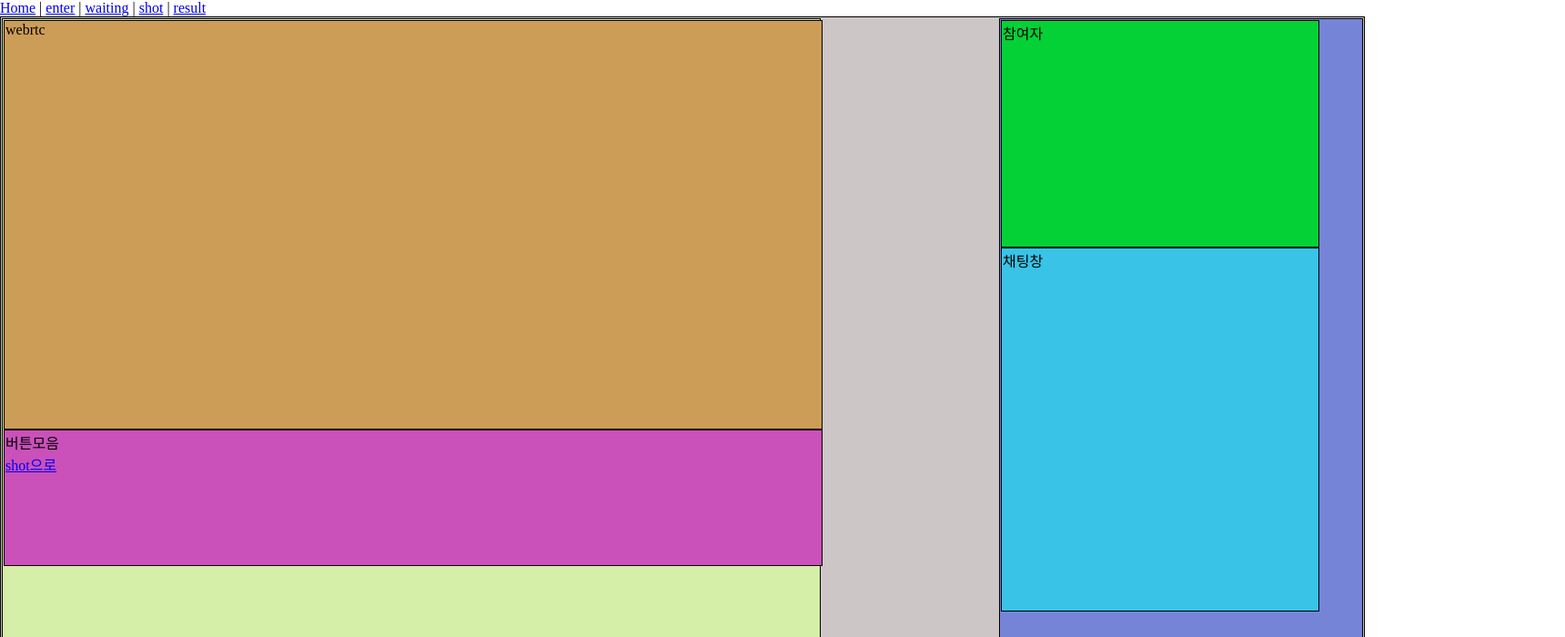
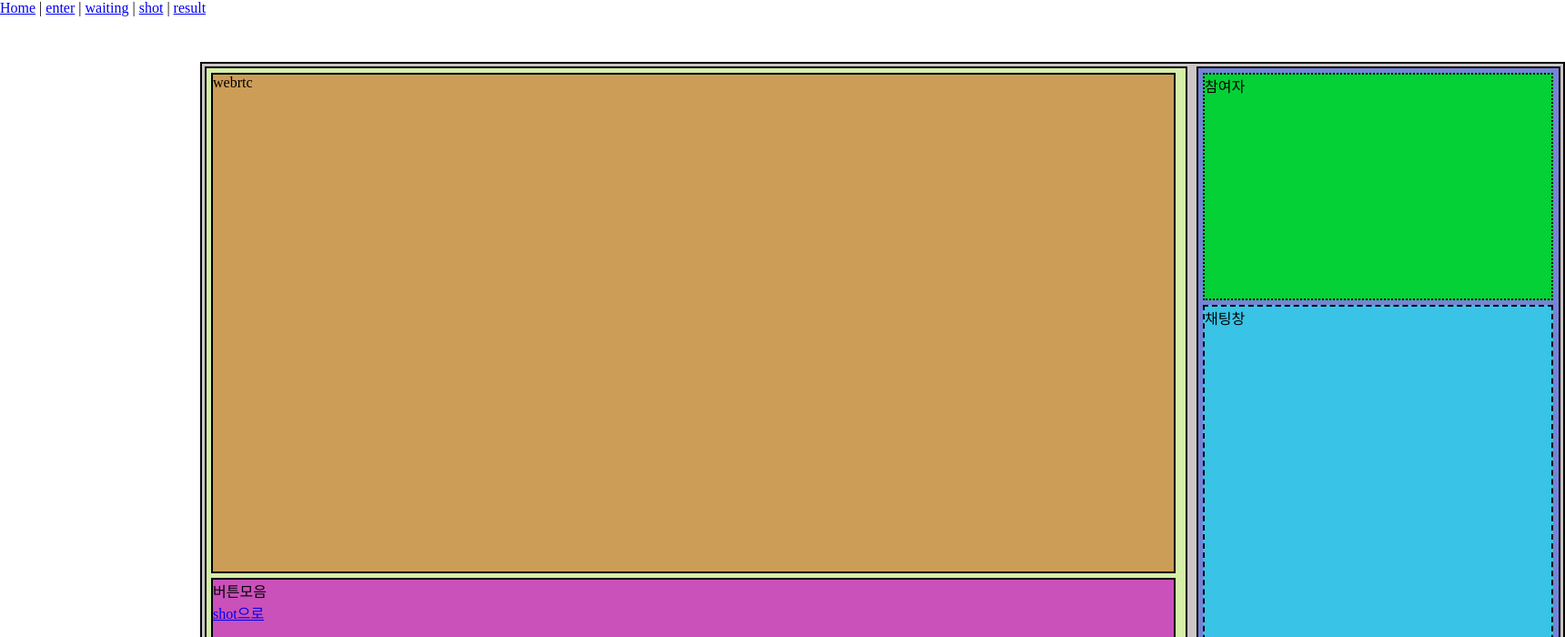
Before and after one commit to woozzangg/Moweb, a Vue app in the folder moweb_front/: page /waiting in a window 1280 px wide. Shown: the top 700 px of the page at 91% size, 1720 px wide, since content can reach past the window. Built offline with nearby package versions, Linux system fonts and the light colour scheme.

Commit message:
Update: 4페이지 배경설정 칸 추가

```diff
--- a/moweb_front/src/views/ResultView.vue
+++ b/moweb_front/src/views/ResultView.vue
@@ -23,62 +23,4 @@ export default {
 };
 </script>
 
-<style>
-.maincon {
-  background-color: rgb(204, 198, 198);
-  width: 1500px;
-  height: 700px;
-  float: left;
-  border: 1px solid rgb(0, 0, 0);
-  float: left;
-  padding: 1px;
-}
-.leftcon {
-  background-color: rgb(213, 238, 168);
-  width: 900px;
-  height: 700px;
-  float: left;
-  border: 1px solid rgb(0, 0, 0);
-  padding: 1px;
-}
-.rightcon {
-  background-color: rgb(118, 132, 216);
-  width: 400px;
-  height: 700px;
-  float: right;
-  border: 1px solid rgb(0, 0, 0);
-  padding: 1px;
-}
-.webrtc1 {
-  background-color: rgb(204, 157, 87);
-  width: 900px;
-  height: 450px;
-  float: center;
-  border: 1px solid rgb(0, 0, 0);
-  padding: 1px;
-}
-.btnzip {
-  background-color: rgb(202, 81, 186);
-  width: 900px;
-  height: 150px;
-  float: center;
-  border: 1px solid rgb(0, 0, 0);
-  padding: 1px;
-}
-.members {
-  background-color: rgb(3, 209, 54);
-  width: 350px;
-  height: 250px;
-  float: top;
-  border: 1px solid rgb(0, 0, 0);
-  padding: 1px;
-}
-.chattt {
-  background-color: rgb(57, 195, 230);
-  width: 350px;
-  height: 400px;
-  float: bottom;
-  border: 1px solid rgb(0, 0, 0);
-  padding: 1px;
-}
-</style>
+<style></style>
--- a/moweb_front/src/views/ShotView.vue
+++ b/moweb_front/src/views/ShotView.vue
@@ -1,8 +1,9 @@
 <template>
   <div class="maincon">
     <div class="leftcon">
-      <div class="webrtc1">webrtc</div>
-      <div class="btnzip">
+      <div class="selecttheme">테마선택</div>
+      <div class="webrtc2">webrtc</div>
+      <div class="btnzip2">
         버튼모음
         <div id="app">
           <router-link to="/result">result 화면</router-link>
@@ -25,61 +26,30 @@ export default {
 </script>
 
 <style>
-.maincon {
-  background-color: rgb(204, 198, 198);
-  width: 1500px;
-  height: 700px;
-  float: left;
-  border: 1px solid rgb(0, 0, 0);
-  float: left;
-  padding: 1px;
+.selecttheme {
+  background-color: rgb(214, 24, 24);
+  width: 200px;
+  height: 775px;
+  float: right;
+  border: 2px solid rgb(0, 0, 0);
+  margin: 5px;
 }
-.leftcon {
-  background-color: rgb(213, 238, 168);
-  width: 900px;
-  height: 700px;
-  float: left;
-  border: 1px solid rgb(0, 0, 0);
-  padding: 1px;
+.webrtc2 {
+  background-color: rgb(204, 157, 87);
+  width: 860px;
+  height: 550px;
+  float: center;
+  border: 2px solid rgb(0, 0, 0);
+
+  margin: 5px;
 }
-.rightcon {
-  background-color: rgb(118, 132, 216);
-  width: 400px;
-  height: 700px;
-  float: right;
-  border: 1px solid rgb(0, 0, 0);
-  padding: 1px;
-}
-.webrtc1 {
-  background-color: rgb(204, 157, 87);
-  width: 900px;
-  height: 450px;
+
+.btnzip2 {
+  background-color: rgb(202, 81, 186);
+  width: 860px;
+  height: 220px;
   float: center;
-  border: 1px solid rgb(0, 0, 0);
-  padding: 1px;
-}
-.btnzip {
-  background-color: rgb(202, 81, 186);
-  width: 900px;
-  height: 150px;
-  float: center;
-  border: 1px solid rgb(0, 0, 0);
-  padding: 1px;
-}
-.members {
-  background-color: rgb(3, 209, 54);
-  width: 350px;
-  height: 250px;
-  float: top;
-  border: 1px solid rgb(0, 0, 0);
-  padding: 1px;
-}
-.chattt {
-  background-color: rgb(57, 195, 230);
-  width: 350px;
-  height: 400px;
-  float: bottom;
-  border: 1px solid rgb(0, 0, 0);
-  padding: 1px;
+  border: 2px solid rgb(0, 0, 0);
+  margin: 5px;
 }
 </style>
--- a/moweb_front/src/views/WaitingView.vue
+++ b/moweb_front/src/views/WaitingView.vue
@@ -24,62 +24,125 @@ export default {
 </script>
 
 <style>
+/* 메인페이지 */
+/* .maincon {
+  background-color: rgb(204, 198, 198);
+  width: 1600px;
+  height: 700px;
+  float: center;
+  border: 2px solid rgb(0, 0, 0);
+  margin: 90px 0px 0px 160px;
+} */
 .maincon {
   background-color: rgb(204, 198, 198);
   width: 1500px;
-  height: 700px;
-  float: left;
+  height: 800px;
+  float: center;
   border: 2px solid rgb(0, 0, 0);
-  padding: 3px;
+  margin: 50px 0px 0px 220px;
 }
-.leftcon {
+/* 왼쪽 영역 */
+/* .leftcon {
   background-color: rgb(213, 238, 168);
-  width: 1040px;
+  width: 1150px;
   height: 690px;
   float: left;
   border: 2px solid rgb(0, 0, 0);
-  padding: 3px;
+  margin: 3px;
+} */
+.leftcon {
+  background-color: rgb(213, 238, 168);
+  width: 1080px;
+  height: 790px;
+  float: left;
+  border: 2px solid rgb(0, 0, 0);
+  margin: 3px;
 }
-.rightcon {
+/* .rightcon {
   background-color: rgb(118, 132, 216);
-  width: 440px;
+  width: 430px;
   height: 690px;
   float: right;
   border: 2px solid rgb(0, 0, 0);
-  padding: 3px;
+  margin: 3px;
+} */
+
+.rightcon {
+  background-color: rgb(118, 132, 216);
+  width: 400px;
+  height: 790px;
+  float: right;
+  border: 2px solid rgb(0, 0, 0);
+  margin: 3px;
 }
+/* .webrtc1 {
+  background-color: rgb(204, 157, 87);
+  width: 1130px;
+  height: 500px;
+  float: center;
+  border: 2px solid rgb(0, 0, 0);
+
+  margin: 5px;
+} */
 .webrtc1 {
   background-color: rgb(204, 157, 87);
-  width: 1000px;
-  height: 450px;
+  width: 1060px;
+  height: 550px;
   float: center;
   border: 2px solid rgb(0, 0, 0);
-  padding: 3px;
+
+  margin: 5px;
 }
+/* .btnzip {
+  background-color: rgb(202, 81, 186);
+  width: 1130px;
+  height: 170px;
+  float: center;
+  border: 2px solid rgb(0, 0, 0);
+  margin: 5px;
+} */
 .btnzip {
   background-color: rgb(202, 81, 186);
-  width: 1000px;
-  height: 150px;
+  width: 1060px;
+  height: 220px;
   float: center;
   border: 2px solid rgb(0, 0, 0);
-  padding: 3px;
+  margin: 5px;
 }
-.members {
+/* .members {
   background-color: rgb(3, 209, 54);
-  width: 420px;
+  width: 410px;
   height: 250px;
   float: top;
   border: 2px solid rgb(0, 0, 0);
   border-style: dotted;
-  padding: 3px;
+  margin: 5px;
+} */
+.members {
+  background-color: rgb(3, 209, 54);
+  width: 385px;
+  height: 250px;
+  float: top;
+  border: 2px solid rgb(0, 0, 0);
+  border-style: dotted;
+  margin: 5px;
 }
-.chattt {
+/* .chattt {
   background-color: rgb(57, 195, 230);
-  width: 420px;
-  height: 400px;
+  width: 410px;
+  height: 420px;
   float: bottom;
   border: 2px solid rgb(0, 0, 0);
   border-style: dashed;
-  padding: 3px;
+  margin: 5px;
+} */
+.chattt {
+  background-color: rgb(57, 195, 230);
+  width: 385px;
+  height: 520px;
+  float: bottom;
+  border: 2px solid rgb(0, 0, 0);
+  border-style: dashed;
+  margin: 5px;
 }
 </style>
```
